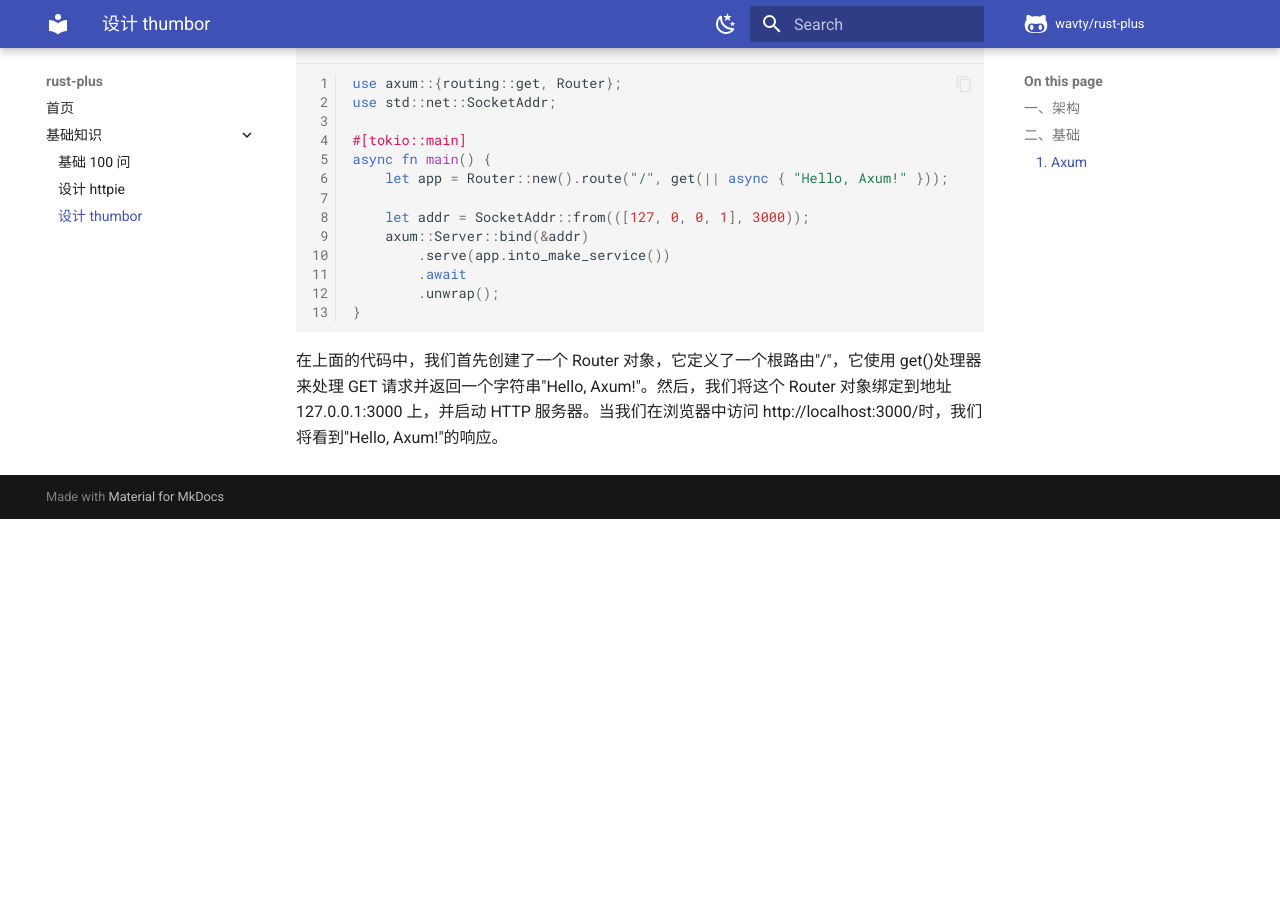
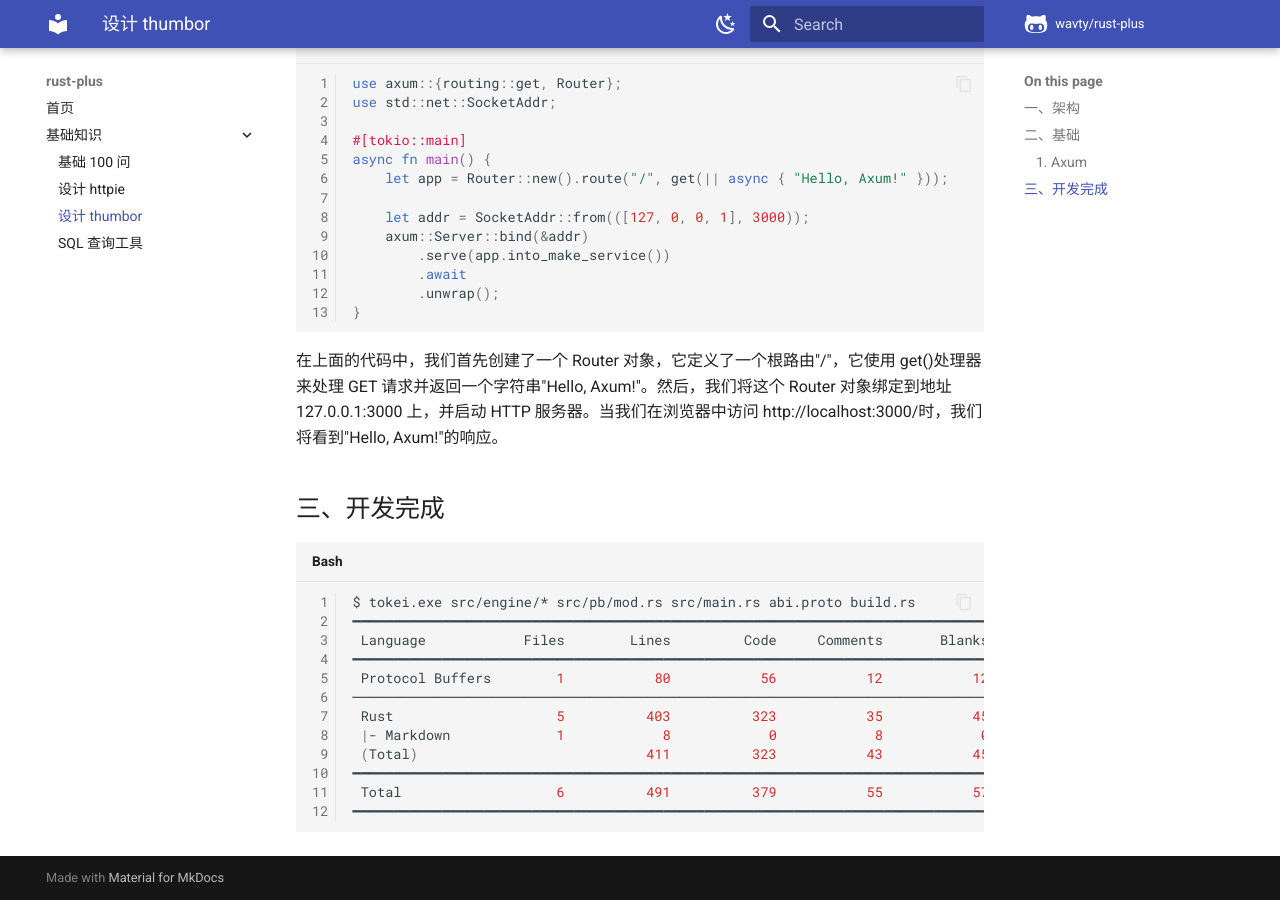
Before and after one commit to wavty/rust-plus, an MkDocs documentation site: the page built from docs/concepts/thumbor.md, in a window 1280 px wide and 900 px high, scrolled down 1294 px. Built offline with MkDocs 1.6.1 and Material for MkDocs 9.7.7, drawn with Linux system fonts in a browser that asks for light colours; comment, search, counter and statistics services are not loaded; before the commit the page ends 1813 px from its top, so only the background shows below that.

Commit message:
:rocket: optimized text

````diff
--- a/docs/concepts/thumbor.md
+++ b/docs/concepts/thumbor.md
@@ -37,3 +37,20 @@ async fn main() {
 ```
 
 在上面的代码中，我们首先创建了一个 Router 对象，它定义了一个根路由"/"，它使用 get()处理器来处理 GET 请求并返回一个字符串"Hello, Axum!"。然后，我们将这个 Router 对象绑定到地址 127.0.0.1:3000 上，并启动 HTTP 服务器。当我们在浏览器中访问 http://localhost:3000/时，我们将看到"Hello, Axum!"的响应。
+
+## 三、开发完成
+
+```bash
+$ tokei.exe src/engine/* src/pb/mod.rs src/main.rs abi.proto build.rs
+━━━━━━━━━━━━━━━━━━━━━━━━━━━━━━━━━━━━━━━━━━━━━━━━━━━━━━━━━━━━━━━━━━━━━━━━━━━━━━━
+ Language            Files        Lines         Code     Comments       Blanks
+━━━━━━━━━━━━━━━━━━━━━━━━━━━━━━━━━━━━━━━━━━━━━━━━━━━━━━━━━━━━━━━━━━━━━━━━━━━━━━━
+ Protocol Buffers        1           80           56           12           12
+───────────────────────────────────────────────────────────────────────────────
+ Rust                    5          403          323           35           45
+ |- Markdown             1            8            0            8            0
+ (Total)                            411          323           43           45
+━━━━━━━━━━━━━━━━━━━━━━━━━━━━━━━━━━━━━━━━━━━━━━━━━━━━━━━━━━━━━━━━━━━━━━━━━━━━━━━
+ Total                   6          491          379           55           57
+━━━━━━━━━━━━━━━━━━━━━━━━━━━━━━━━━━━━━━━━━━━━━━━━━━━━━━━━━━━━━━━━━━━━━━━━━━━━━━━
+```
--- a/mkdocs.yml
+++ b/mkdocs.yml
@@ -55,3 +55,4 @@ nav:
       - concepts/concepts.md
       - concepts/httpie.md
       - concepts/thumbor.md
+      - concepts/sql_query.md
````
Also changed, not shown: docs/concepts/sql_query.md (added, +17 -0 lines), 1 other file.
